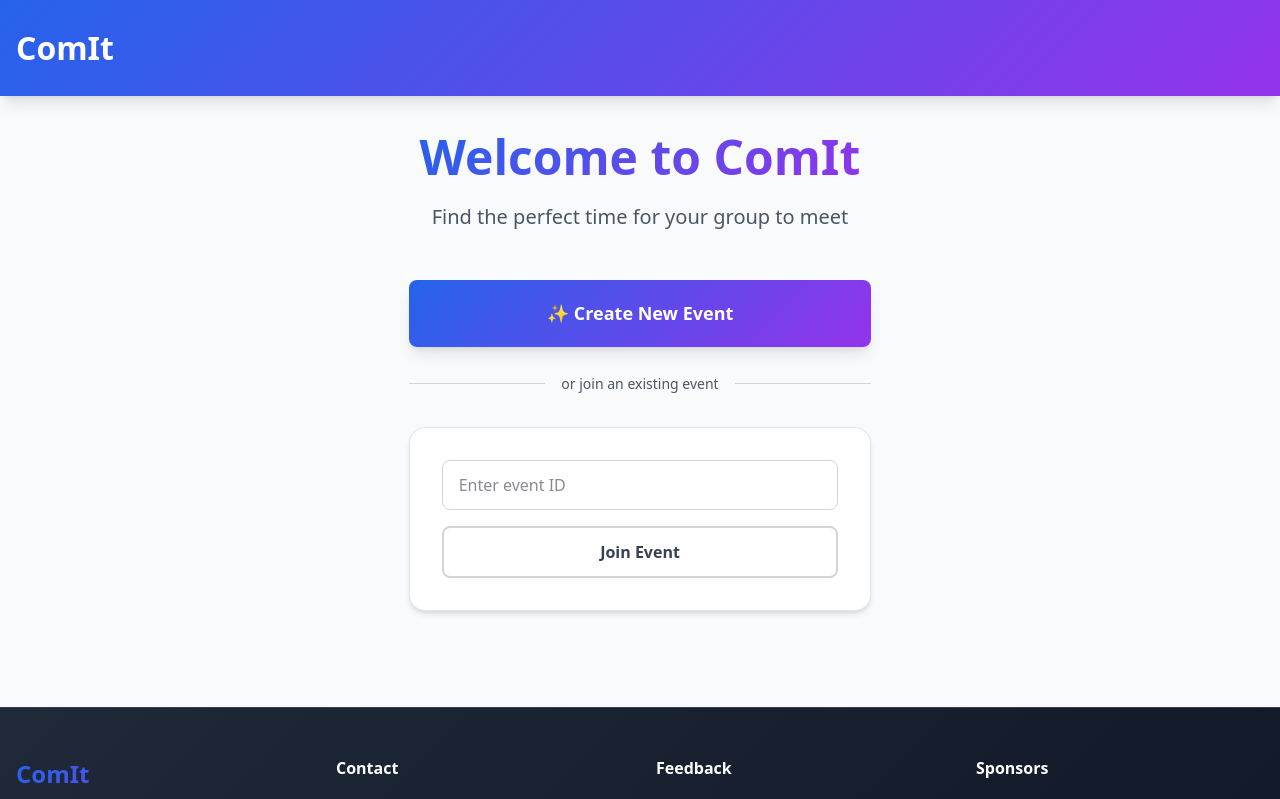
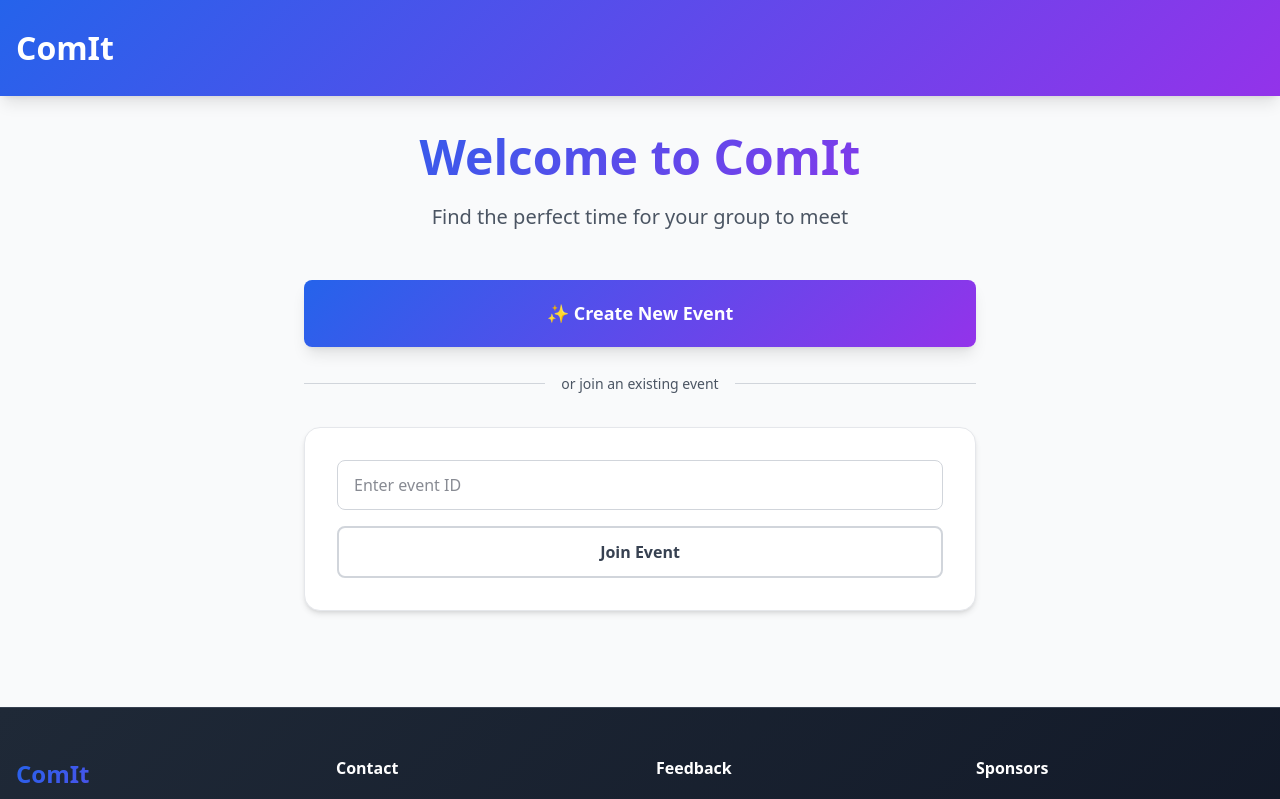
Before and after one commit to Patrick-Sheng/New_When2Meet, a React (Vite) app: page / in a window 1280 px wide. Shown: the top 799 px of the page. Built offline with nearby package versions, Linux system fonts and the light colour scheme.

Commit message:
fix: removed the flex component from app container, fixed calendar resizing issue

```diff
--- a/src/index.css
+++ b/src/index.css
@@ -1014,8 +1014,6 @@ body {
   }
 }
 
-/* Add these styles to your index.css at the end */
-
 /* Status Selection Buttons */
 .status-selector-container {
   margin-top: 1rem;
@@ -1150,8 +1148,6 @@ body {
   }
 }
 
-/* Add these styles to src/index.css after the existing tooltip styles */
-
 /* Tooltip Sections for Multi-Status Display */
 .tooltip-section {
   margin-bottom: 8px;
@@ -1197,13 +1193,9 @@ body {
 
 /* Footer Styles */
 
-/* Footer Styles - Add to the end of your index.css */
-
 /* Make the app container a flex container */
 .app-container {
   min-height: 100vh;
-  display: flex;
-  flex-direction: column;
 }
 
 /* Allow main content to grow and push footer down */
```
